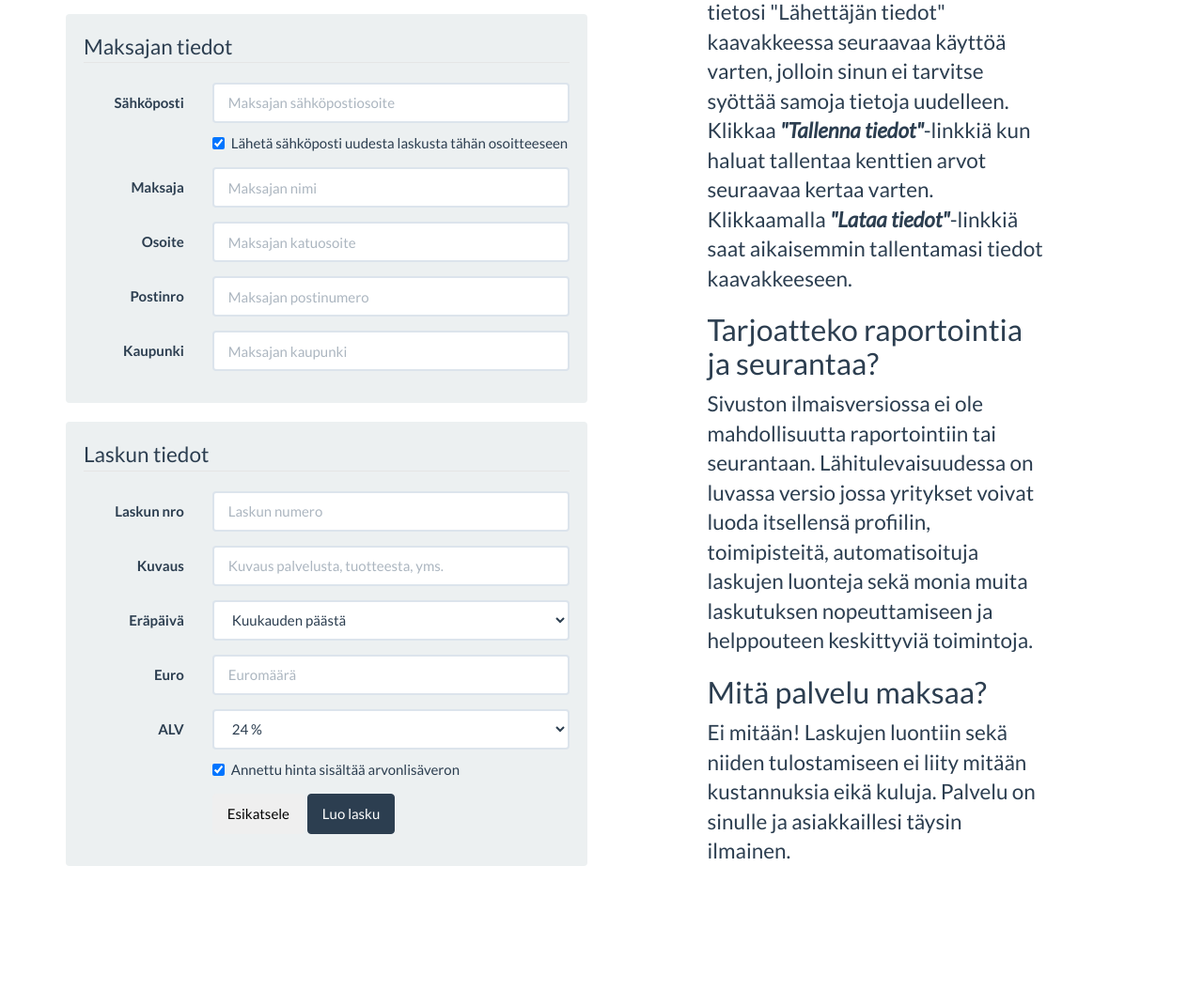
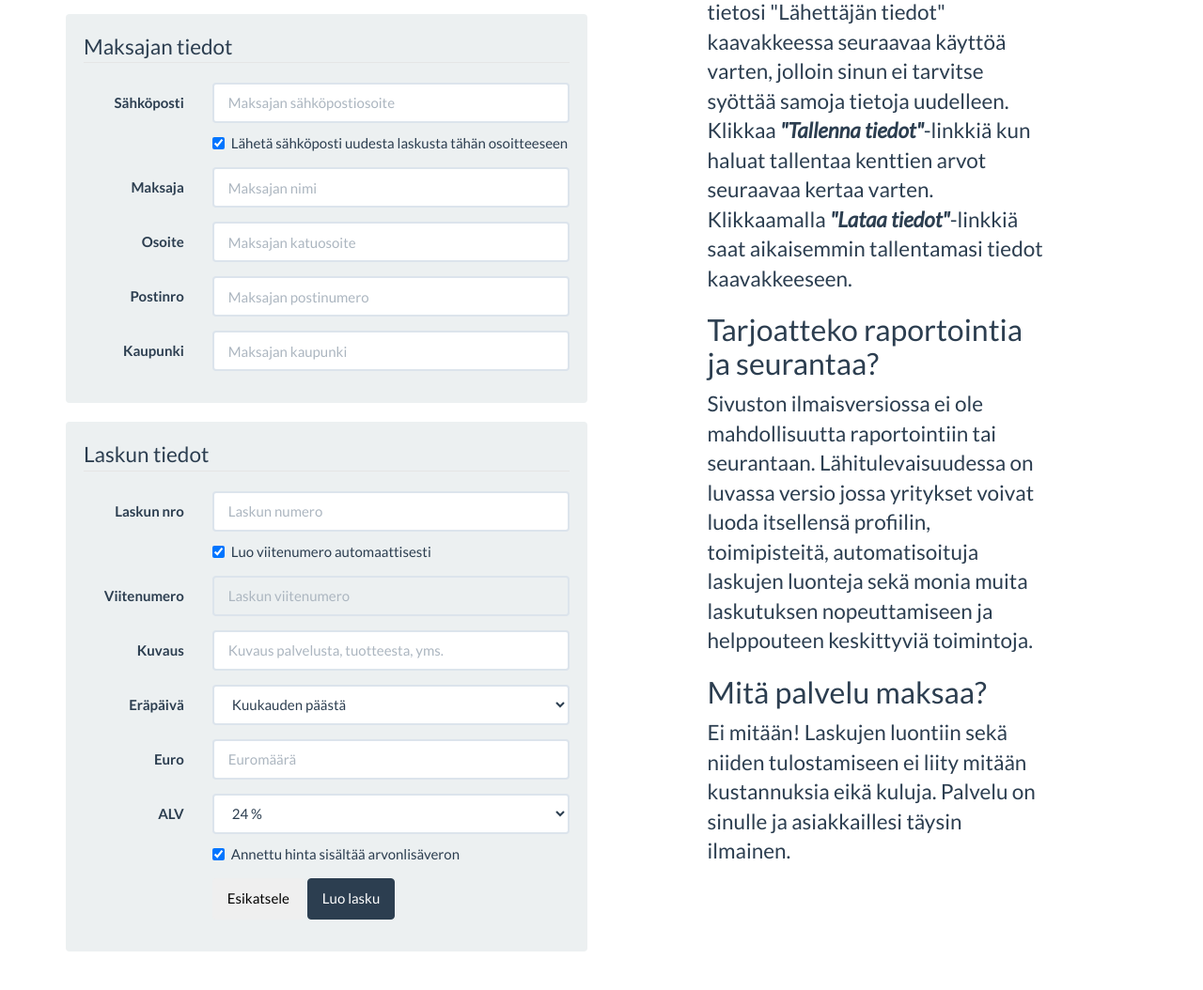
Before and after one commit to artur-gajewski/laskunautti, a PHP site: template views/index.twig in a window 1280 px wide. Shown: the part 1116-2170 px from the top of the page at 94% size. Before the commit the page ends 2038 px from the top, so only its background shows below. Run offline with PHP 8.4, Linux system fonts and the light colour scheme; the template is opened without the code that fills it, so the values that code supplies are empty; some libraries are stand-ins or nearby versions.

Commit message:
Added reference number's automatic generation

```diff
--- a/js/app.js
+++ b/js/app.js
@@ -4,10 +4,8 @@ $(function() {
         e.preventDefault();
 
         if ($(".sender-type-cb").is(':checked')) {
-            console.log("Checked");
             localStorage.setItem('sender-type-cb', 1);
         } else {
-            console.log("NOT Checked");
             localStorage.setItem('sender-type-cb', 0);
         }
 
@@ -32,11 +30,39 @@ $(function() {
 
         var fields = $( ".sender-type" ).serializeArray();
         jQuery.each( fields, function( i, field ) {
-            console.log($(field.name));
             $('#' + field.name).val(localStorage.getItem(field.name));
         });
 
         $("#loaded-success").html("Tiedot ladattu!");
         $("#saved-success").html("");
     });
+
+    $("#payerBillNumber").change(function() {
+        var createRef = $( "#payerCreateReference" );
+        var number = $( "#payerBillNumber" ).val();
+        var intRegex = /^\d+$/;
+
+        if ( createRef.is(':checked') && intRegex.test(number) ) {
+            var number = $( "#payerBillNumber" ).val();
+            var ind1, ind2 = 0, sum = 0, mult = [ 7, 3, 1 ];
+
+            for (ind1 = number.length; ind1--; ind2++) {
+                sum += (number.charCodeAt(ind1) - 48) * mult[ind2 % 3];
+            }
+
+            var ref = number += (1000 - sum) % 10;
+            $("#payerBillReference").val(ref);
+        }
+    });
+
+    $("#payerBillReference").attr('readonly','readonly');
+
+    $('#payerCreateReference').change(function() {
+        if($(this).is(":checked")) {
+            $("#payerBillReference").attr('readonly','readonly');
+        } else {
+            $("#payerBillReference").removeAttr('readonly');
+        }
+
+    });
 });
--- a/src/app.php
+++ b/src/app.php
@@ -37,6 +37,7 @@ $app->post('/preview', function (Request $request) use ($app) {
             'payerDescription' => $request->get('payerDescription'),
             'payerDueDate' => $request->get('payerDueDate'),
             'payerTotal' => $request->get('payerTotal'),
+            'payerBillReference' => $request->get('payerBillReference'),
         )
     );
 })
--- a/views/index.twig
+++ b/views/index.twig
@@ -195,7 +195,18 @@
                 <label for="payerBillNumber" class="col-lg-3 control-label">Laskun nro</label>
                 <div class="col-lg-9">
                     <input type="text" class="form-control" id="payerBillNumber" name="payerBillNumber" placeholder="Laskun numero">
+                    <div class="checkbox">
+                        <label>
+                            <input type="checkbox" id="payerCreateReference" checked> Luo viitenumero automaattisesti
+                        </label>
+                    </div>
+                </div>
+            </div>
 
+            <div class="form-group">
+                <label for="payerBillReference" class="col-lg-3 control-label">Viitenumero</label>
+                <div class="col-lg-9">
+                    <input type="text" class="form-control" id="payerBillReference" name="payerBillReference" placeholder="Laskun viitenumero">
                 </div>
             </div>
 
@@ -203,7 +214,6 @@
                 <label for="payerDescription" class="col-lg-3 control-label">Kuvaus</label>
                 <div class="col-lg-9">
                     <input type="text" class="form-control" id="payerDescription" name="payerDescription" placeholder="Kuvaus palvelusta, tuotteesta, yms.">
-
                 </div>
             </div>
 
--- a/views/preview.twig
+++ b/views/preview.twig
@@ -51,7 +51,7 @@
                                 </tr>
                                 <tr>
                                     <td valign="top">Viitenumero</td>
-                                    <td valign="top">1234558</td>
+                                    <td valign="top">{{ payerBillReference }}</td>
                                     <td width="10%" valign="top">Eräpäivä</td>
                                     <td valign="top">{{ payerDueDate }}</td>
                                     <td valign="top">Euro {{ payerTotal }}</td>
```
